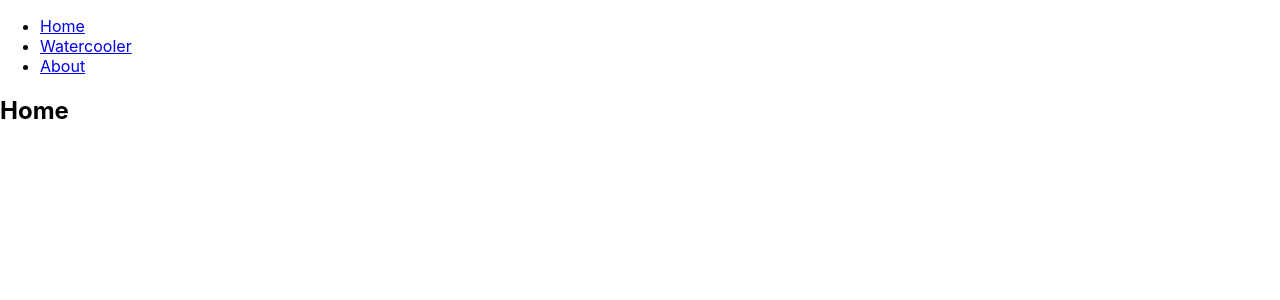
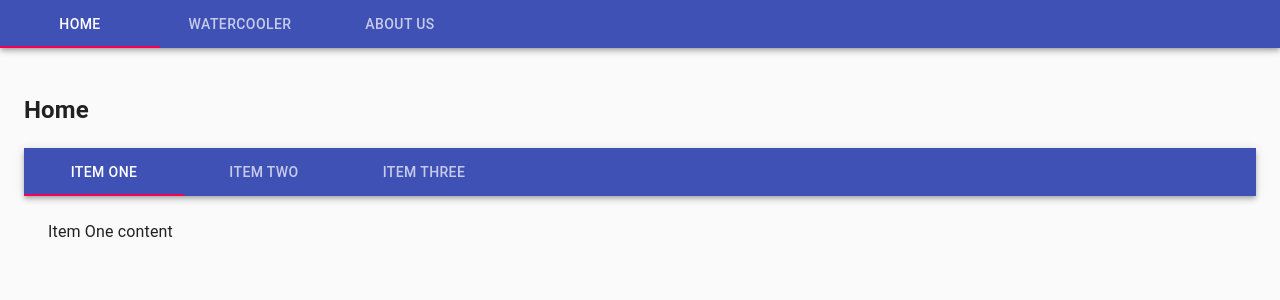
Before and after one commit to IBatsios/capstone, a React (Create React App) app in the folder client/: page / in a window 1280 px wide. Shown: the top 300 px of the page. Built offline with nearby package versions, Linux system fonts and the light colour scheme.

Commit message:
Added material-ui node_modules, so update your packages.  Started implementing tabs component, it will need to be reworked to fetch data from the server at some point.

```diff
--- a/client/package.json
+++ b/client/package.json
@@ -3,13 +3,16 @@
   "version": "0.1.0",
   "private": true,
   "dependencies": {
+    "@material-ui/core": "^4.9.0",
+    "@material-ui/icons": "^4.5.1",
     "@testing-library/jest-dom": "^4.2.4",
     "@testing-library/react": "^9.4.0",
     "@testing-library/user-event": "^7.2.1",
     "react": "^16.12.0",
     "react-dom": "^16.12.0",
     "react-router-dom": "^5.1.2",
-    "react-scripts": "3.3.0"
+    "react-scripts": "3.3.0",
+    "typeface-roboto": "0.0.75"
   },
   "scripts": {
     "start": "react-scripts start",
--- a/client/public/index.html
+++ b/client/public/index.html
@@ -3,7 +3,10 @@
   <head>
     <meta charset="utf-8" />
     <link rel="icon" href="%PUBLIC_URL%/favicon.ico" />
-    <meta name="viewport" content="width=device-width, initial-scale=1" />
+    <meta
+      name="viewport"
+      content="minimum-scale=1, initial-scale=1, width=device-width"
+    />
     <meta name="theme-color" content="#000000" />
     <meta
       name="description"
--- a/client/src/App.js
+++ b/client/src/App.js
@@ -6,46 +6,30 @@ import {
   Link,
   NavLink
 } from 'react-router-dom';
+import CssBaseline from '@material-ui/core/CssBaseline';
+
 import { Home } from './components/Home';
 import { About } from './components/About';
 import { Watercooler } from './components/Watercooler';
 import logo from './logo.svg';
 import './App.css';
+import SimpleTabs from './components/Tabs/SimpleTabs';
 
 class App extends Component {
+  state = {
+    tabs: [
+      { label: "Home", content: <Home />},
+      { label: "Watercooler", content: <Watercooler />},
+      { label: "About Us", content: <About />}
+    ]
+  };
+
   render() {
     return (
-      <Router>
-        <div>
-          <nav>
-            <ul>
-              <li>
-                <NavLink to="/">Home</NavLink>
-              </li>
-              <li>
-                <NavLink to="/watercooler">Watercooler</NavLink>
-              </li>
-              <li>
-                <NavLink to="/about">About</NavLink>
-              </li>
-            </ul>
-          </nav>
-
-          {/* A <Switch> looks through its children <Route>s and
-              renders the first one that matches the current URL. */}
-          <Switch>
-            <Route exact path="/">
-              <Home />
-            </Route>
-            <Route path="/about">
-              <About />
-            </Route>
-            <Route path="/watercooler">
-              <Watercooler />
-            </Route>
-          </Switch>
-        </div>
-      </Router>
+      <React.Fragment>
+        <CssBaseline />
+        <SimpleTabs tabs={this.state.tabs} />
+      </React.Fragment>
     );
   }
 }
--- a/client/src/components/About/About.js
+++ b/client/src/components/About/About.js
@@ -3,7 +3,9 @@ import React, { Component } from 'react';
 class About extends Component {
   render() {
     return (
-      <h2>About</h2>
+      <React.Fragment>
+        <h2>About</h2>
+      </React.Fragment>
     );
   }
 }
--- a/client/src/components/Home/Home.js
+++ b/client/src/components/Home/Home.js
@@ -1,9 +1,21 @@
 import React, { Component } from 'react';
+import SimpleTabs from '../Tabs/SimpleTabs';
 
 class Home extends Component {
+  state = {
+    tabs: [
+      { label: "Item One", content: "Item One content"},
+      { label: "Item Two", content: "Item Two content"},
+      { label: "Item Three", content: "Item Three content"}
+    ]
+  };
+
   render() {
     return (
-      <h2>Home</h2>
+      <React.Fragment>
+        <h2>Home</h2>
+        <SimpleTabs tabs={this.state.tabs} />
+      </React.Fragment>
     );
   }
 }
--- /dev/null
+++ b/client/src/components/Tabs/SimpleTabs.js
@@ -0,0 +1,78 @@
+import React, { Component } from 'react';
+import PropTypes from 'prop-types';
+import { makeStyles } from '@material-ui/core/styles';
+import AppBar from '@material-ui/core/AppBar';
+import Tabs from '@material-ui/core/Tabs';
+import Tab from '@material-ui/core/Tab';
+import Typography from '@material-ui/core/Typography';
+import Box from '@material-ui/core/Box';
+
+function TabPanel(props) {
+  const { children, value, index, ...other } = props;
+
+  return (
+    <Typography
+      component="div"
+      role="tabpanel"
+      hidden={value !== index}
+      id={`simple-tabpanel-${index}`}
+      aria-labelledby={`simple-tab-${index}`}
+      {...other}
+    >
+      {value === index && <Box p={3}>{children}</Box>}
+    </Typography>
+  );
+}
+
+TabPanel.propTypes = {
+  children: PropTypes.node,
+  index: PropTypes.any.isRequired,
+  value: PropTypes.any.isRequired,
+};
+
+const useStyles = makeStyles(theme => ({
+  root: {
+    flexGrow: 1,
+    backgroundColor: theme.palette.background.paper,
+  },
+}));
+
+
+class SimpleTabsComponent extends Component {
+  state = {
+    value: 0
+  };
+
+  handleChange = (event, newValue) => {
+    this.setState({ value: newValue});
+  };
+
+  a11yProps = (index) => {
+    return {
+      id: `simple-tab-${index}`,
+      'aria-controls': `simple-tabpanel-${index}`,
+    };
+  }
+
+  render() {
+    const  classes = this.props;
+    return (
+      <div className={classes.root}>
+        <AppBar position="static">
+          <Tabs value={this.state.value} onChange={this.handleChange} aria-label="simple tabs">
+            {this.props.tabs.map((tab, index) => (
+              <Tab label={tab.label} {...this.a11yProps(index)} key={index} />
+            ))}
+          </Tabs>
+        </AppBar>
+        {this.props.tabs.map((tab, index) => (
+          <TabPanel value={this.state.value} index={index} key={index}>
+            {tab.content}
+          </TabPanel>
+        ))}
+      </div>
+    );
+  }
+}
+
+export default SimpleTabsComponent;
```
Also changed, not shown: 1 other file (tests, documents, lock files or other folders).
